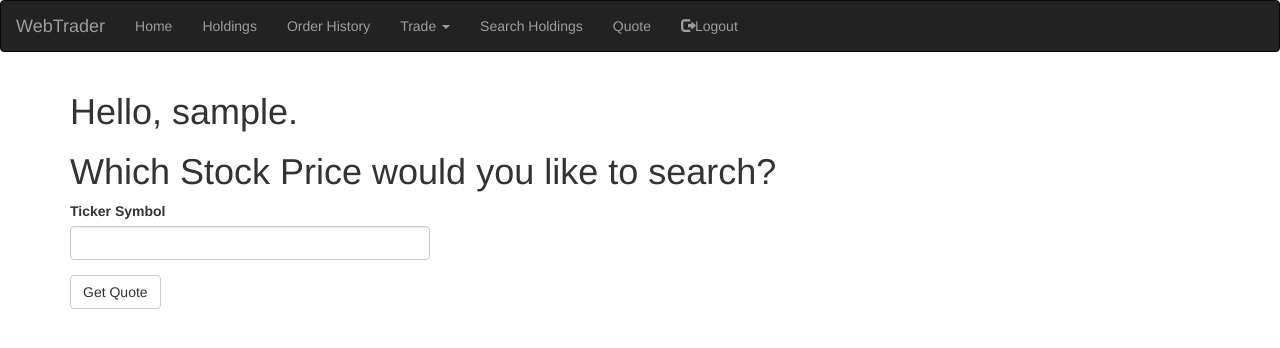
After one commit to fendrbendr87/terminaltrader, a Flask app: page /pricequote in a window 1280 px wide. The commit adds this page. Shown: the top 348 px of the page. Run offline with Flask 2, Linux system fonts and the light colour scheme; the visitor is signed in with stand-in values (Sample User, id 1); data comes from the database, SQL or seed files in the repository; both versions use the stored data as it was after the commit; some libraries are stand-ins or nearby versions.

Commit message:
got a few more functions going

```diff
--- a/app/forms.py
+++ b/app/forms.py
@@ -44,6 +44,10 @@ class ResetPasswordForm(FlaskForm):
         'Repeat Password', validators=[DataRequired(), EqualTo('password')])
     submit = SubmitField('Request Password Reset')
 
-class TradeTypeForm(FlaskForm):
-    trade_type = SelectField('Trade Type', choices=[('Buy', 'Buy'), ('Sell', 'Sell')])
-    submit = SubmitField('Submit Trade')
+class SearchHoldingForm(FlaskForm):
+    ticker_symbol = StringField('Ticker Symbol', validators=[DataRequired()])
+    submit = SubmitField('Search Holding')
+
+class GetQuote(FlaskForm):
+    ticker_symbol = StringField('Ticker Symbol', validators=[DataRequired()])
+    submit = SubmitField('Get Quote')
--- a/app/routes.py
+++ b/app/routes.py
@@ -1,7 +1,7 @@
 from app import app, db
 from app import models
 from flask import render_template, flash, redirect, url_for, request
-from app.forms import LoginForm, RegistrationForm, TradeForm, TradeTypeForm
+from app.forms import LoginForm, RegistrationForm, TradeForm, SearchHoldingForm, GetQuote
 from flask_login import current_user, login_user, logout_user, login_required
 from app.models import accounts, holdings, orders
 from werkzeug.urls import url_parse
@@ -20,16 +20,46 @@ def index():
     #PUT SOMETHING INTERESTING HERE
     return render_template("index.html", title='Home', balances=round(get_user_balance(current_user), 2))
 
-@app.route('/')
 @app.route('/orderconf')
 @login_required
 def orderconf():
     return render_template("orderconf.html", title='Order Confirmation')
 
+@app.route('/pricequote', methods=['GET', 'POST'])
+@login_required
+def pricequote():
+    form = GetQuote()
+    if form.validate_on_submit():
+        ticker_symbol=form.ticker_symbol.data
+        return redirect('/pricequoteresult/{}'.format(ticker_symbol))
+    return render_template("pricequote.html", title='Price Quote', form = form)
+
+@app.route('/pricequoteresult/<ticker_symbol>', methods=['GET','POST'])
+@login_required
+def pricequoteresult(ticker_symbol):
+    quote_result=quote(ticker_symbol)
+    return render_template("pricequoteresult.html", title='Quote Result', quote_result=round(quote_result, 2), ticker_symbol=ticker_symbol)
+
 @app.route('/holdings', methods=['GET'])
 @login_required
 def uholdings():
     return render_template("holdings.html", title='Holdings', userholdings=get_holdings(current_user))
+
+@app.route('/specificholdingsearch', methods=['GET', 'POST'])
+@login_required
+def specificholding():
+    form = SearchHoldingForm()
+    if form.validate_on_submit():
+        ticker_symbol=form.ticker_symbol.data
+        return redirect('/specificholdingresult/{}'.format(ticker_symbol))
+    return render_template("specificholdingsearch.html", title='Search Holdings', form = form)
+
+@app.route('/specificholdingresult/<ticker_symbol>', methods = ['GET', 'POST'])
+@login_required
+def holdings_specific(ticker_symbol):
+    current_holding_shares = get_holding(current_user=current_user, ticker_symbol=ticker_symbol)
+    return render_template("specificholdingresult.html", title='Specific Holding Result', number_of_shares=current_holding_shares, ticker_symbol=ticker_symbol)
+
 
 @app.route('/orderhistory', methods=['GET'])
 @login_required
--- a/app/templates/base.html
+++ b/app/templates/base.html
@@ -17,7 +17,7 @@
                 <a class="navbar-brand" href="{{ url_for('index') }}">WebTrader</a>
             </div>
             <div class="collapse navbar-collapse" id="bs-example-navbar-collapse-1">
-                <ul class="nav navbar-nav">
+                <ul class="nav navbar-nav navbar-left">
                     <li><a href="{{ url_for('index') }}">Home</a></li>
                     {% if current_user.is_anonymous %}
                     <li><a href="{{ url_for('login') }}"><span class="glyphicon glyphicon-log-in"></span>Login</a></li>
@@ -32,7 +32,10 @@
                             <li><a href="{{ url_for('buy') }}">Buy</a></li>
                             <li><a href="{{ url_for('sell') }}">Sell</a></li>
                         </ul>
-                    <li><a href="{{ url_for('logout') }}"><span class="glyphicon glyphicon-log-out"></span>Logout</a></li>
+                    </li>
+                    <li><a href="{{ url_for('specificholding') }}">Search Holdings</a></li>
+                    <li><a href="{{ url_for('pricequote') }}">Quote</a></li>
+                    <li class="nav navbar-nav navbar-left"><a href="{{ url_for('logout') }}"><span class="glyphicon glyphicon-log-out"></span>Logout</a></li>
                     {% endif %}
                 </ul>
             </div>
--- /dev/null
+++ b/app/templates/pricequote.html
@@ -0,0 +1,12 @@
+{% extends "base.html" %}
+{% import 'bootstrap/wtf.html' as wtf %}
+
+{% block app_content %}
+    <h1>Hello, {{ current_user.username }}.</h1>
+    <h1>Which Stock Price would you like to search?</h1>
+    <div class="row">
+        <div class="col-md-4">
+            {{ wtf.quick_form(form) }}
+        </div>
+    </div>
+{% endblock %}
```
Also changed, not shown: app/templates/pricequoteresult.html (added, +11 -0 lines), app/templates/specificholdingresult.html (added, +11 -0 lines), app/templates/specificholdingsearch.html (added, +12 -0 lines), app.db, 3 other files.
